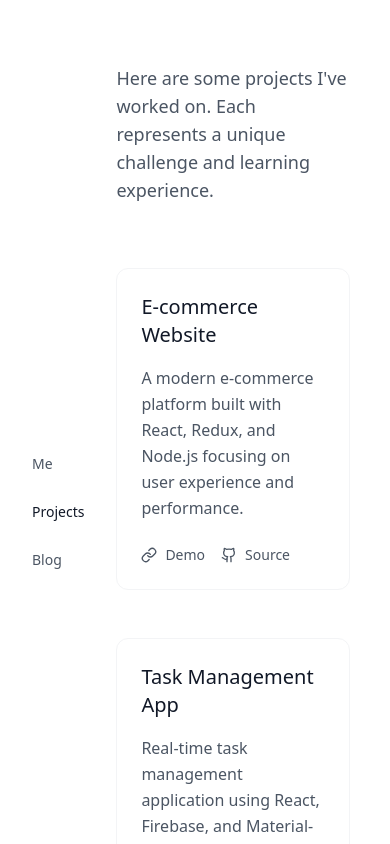
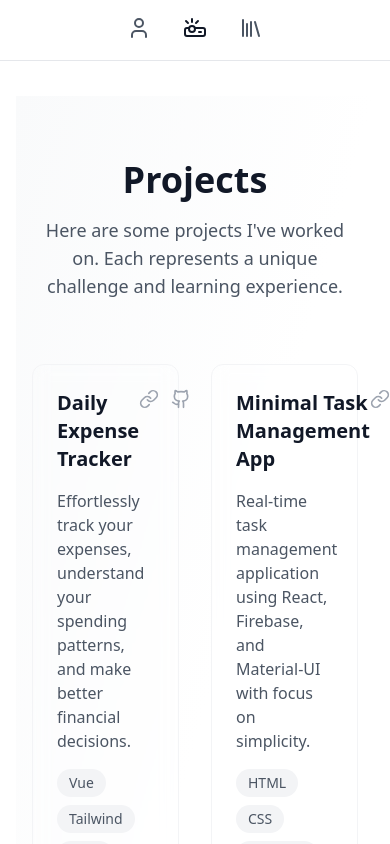
Before and after one commit to gurpreetkaits/gurpreetkait.in, a Vue app: page /projects in a window 390 px wide. Shown: the top 844 px of the page. Built offline with nearby package versions, Linux system fonts and the light colour scheme; a web font is replaced by a local one.

Commit message:
made mobile friendly and added projects with navbar changes

```diff
--- a/src/App.vue
+++ b/src/App.vue
@@ -1,26 +1,19 @@
 <script setup lang="ts">
 import { RouterView } from 'vue-router'
 import Navbar from '@/components/Navbar.vue'
+import CenterNavbar from './components/CenterNavbar.vue';
 </script>
 
 <template>
   <main class="relative min-h-screen">
     <div class="container mx-auto p-4">
-      <div class="grid grid-cols-5 gap-6">
-        <!-- Fixed Navigation -->
-        <div class="col-span-1 sticky items-center flex" style="top: calc(50vh - 100px);">
-          <Navbar />
-        </div>
-
+      <CenterNavbar></CenterNavbar>
       <!-- Scrollable Content Area -->
-        <div class="col-span-4 overflow-y-auto">
       <RouterView v-slot="{ Component }">
         <Transition name="slide-page" mode="out-in" appear>
           <component :is="Component" :key="$route.path" />
         </Transition>
       </RouterView>
-        </div>
-      </div>
     </div>
   </main>
 </template>
--- /dev/null
+++ b/src/components/CenterNavbar.vue
@@ -0,0 +1,75 @@
+<script setup lang="ts">
+import { User, Projector, Library } from 'lucide-vue-next'
+
+interface NavItem {
+  name: string
+  url: string
+  icon: typeof User
+}
+
+const items: NavItem[] = [
+  {
+    name: "Me",
+    url: "/",
+    icon: User
+  },
+  {
+    name: "Projects",
+    url: "/projects",
+    icon: Projector
+  },
+  {
+    name: "Blog",
+    url: "/blog",
+    icon: Library
+  }
+]
+</script>
+
+<template>
+  <div class="fixed top-0 left-0 right-0 bg-white backdrop-blur-sm z-50 border-b">
+    <nav class="max-w-screen-xl mx-auto">
+      <ul class="flex justify-center gap-8 p-4">
+        <li v-for="(item, index) in items" :key="item.name" :style="{
+          animationDelay: `${index * 100}ms`,
+          animation: 'slideIn 0.5s ease-out forwards'
+        }">
+          <router-link :to="item.url" v-slot="{ isActive, isExactActive }">
+            <a :href="item.url" class="group flex flex-col items-center transition-all duration-200 ease-in-out"
+              :class="[
+                (isActive || isExactActive)
+                  ? 'text-gray-900 font-bold'
+                  : 'text-gray-600 hover:text-gray-900'
+              ]">
+              <component :is="item.icon" class="w-6 h-6 mb-1" />
+              <span class="font-medium text-xs hidden md:block">
+                {{ item.name }}
+              </span>
+            </a>
+          </router-link>
+        </li>
+      </ul>
+    </nav>
+  </div>
+
+  <!-- Spacer to prevent content from going under fixed navbar -->
+  <div class="h-20"></div>
+</template>
+
+<style scoped>
+@keyframes slideIn {
+  from {
+    opacity: 0;
+    transform: translateY(-20px);
+  }
+
+  to {
+    opacity: 1;
+    transform: translateY(0);
+  }
+}
+
+.router-link-active {
+  @apply text-gray-900;
+}
+</style>
--- a/src/components/Navbar.vue
+++ b/src/components/Navbar.vue
@@ -43,6 +43,9 @@ const items: NavItem[] = [
               : 'text-gray-600 hover:text-gray-900 hover:bg-gray-100/50'
           ]">
               <span class="font-medium text-sm">
+                <component :is="item.icon" width="13" />
+              </span>
+              <span class="font-medium text-sm hidden lg:block">
                 {{ item.name }}
               </span>
 
--- a/src/views/ProjectsView.vue
+++ b/src/views/ProjectsView.vue
@@ -1,86 +1,102 @@
 <script setup lang="ts">
+import { Link, Github } from 'lucide-vue-next'
+
 interface Project {
   title: string
   description: string
+  techStack: string[]
   demoUrl?: string
   sourceUrl?: string
+  featured?: boolean
 }
 
 const projects: Project[] = [
   {
-    title: "E-commerce Website",
-    description: "A modern e-commerce platform built with React, Redux, and Node.js focusing on user experience and performance.",
-    demoUrl: "#",
-    sourceUrl: "#"
+    title: 'Daily Expense Tracker',
+    description: 'Effortlessly track your expenses, understand your spending patterns, and make better financial decisions.',
+    techStack: ['Vue','Tailwind','Pinia', 'Laravel', 'Mariadb'],
+    demoUrl: 'https://dailyexpensetracker.in/',
+    sourceUrl: '#',
+    featured: true
   },
   {
-    title: "Task Management App",
-    description: "Real-time task management application using React, Firebase, and Material-UI with focus on simplicity.",
-    demoUrl: "#",
-    sourceUrl: "#"
+    title: 'Minimal Task Management App',
+    description: 'Real-time task management application using React, Firebase, and Material-UI with focus on simplicity.',
+    techStack: ['HTML', 'CSS', 'Vanilla JS','Vercel'],
+    demoUrl: 'https://mtm-pwa.vercel.app/',
+    sourceUrl: 'https://github.com/gurpreetkaits/my-minimal-tm',
+    featured: true
+  },{
+    title: '$this (Portfolio)',
+    description: 'A personal blog.',
+    techStack: ['Vue', 'Tailwind', 'Vanilla JS','Vercel'],
+    demoUrl: '/',
+    sourceUrl: 'https://github.com/gurpreetkaits/gurpreetkait.in',
+    featured: true
   }
+  // Add more projects
 ]
 </script>
 
 <template>
-  <Transition name="fade" mode="out-in">
-    <div class="max-w-3xl mx-auto px-6 py-12">
-      <!-- Intro -->
-      <p class="text-gray-600 text-lg mb-16">
+  <div class="min-h-screen bg-gradient-to-br from-gray-50 via-white to-white">
+    <!-- Header -->
+    <div class="max-w-4xl mx-auto px-4 py-16">
+      <h1 class="text-4xl font-bold text-gray-900 mb-4 text-center">Projects</h1>
+      <p class="text-gray-600 text-lg text-center">
         Here are some projects I've worked on. Each represents a unique challenge and learning experience.
       </p>
+    </div>
 
-      <!-- Projects Grid -->
-      <div class="space-y-12">
-        <article v-for="project in projects" :key="project.title" class="group space-y-4 p-6 rounded-xl
-                 border border-gray-100 hover:border-gray-200
-                 transition-all duration-300">
-          <header>
-            <h3 class="text-xl font-medium text-gray-900">
+    <!-- Projects Grid -->
+    <div class="max-w-4xl mx-auto px-4 pb-20">
+      <div class="grid grid-cols-2 gap-8">
+        <div v-for="project in projects" :key="project.title" class="group relative bg-white/60 backdrop-blur-sm rounded-xl p-6 transition-all
+                    hover:shadow-lg hover:bg-white/80 border border-gray-100">
+
+          <!-- Project Header -->
+          <div class="flex items-start justify-between mb-4">
+            <h3 class="text-xl font-semibold text-gray-900 group-hover:text-emerald-600 transition-colors">
               {{ project.title }}
             </h3>
-          </header>
 
-          <p class="text-gray-600 leading-relaxed">
-            {{ project.description }}
-          </p>
+            <!-- Links -->
+            <div class="flex gap-3">
+              <a v-if="project.demoUrl" :href="project.demoUrl" target="_blank"
+                class="text-gray-400 hover:text-emerald-500 transition-colors">
+                <Link class="w-5 h-5" />
+              </a>
+              <a v-if="project.sourceUrl" :href="project.sourceUrl" target="_blank"
+                class="text-gray-400 hover:text-emerald-500 transition-colors">
+                <Github class="w-5 h-5" />
+              </a>
+            </div>
+          </div>
 
-          <footer class="flex gap-4 pt-2">
-            <a v-if="project.demoUrl" :href="project.demoUrl" class="inline-flex items-center gap-2 text-gray-600
-                     hover:text-gray-900 transition-colors" target="_blank" rel="noopener noreferrer">
-              <svg class="w-4 h-4" viewBox="0 0 24 24" fill="none" stroke="currentColor" stroke-width="2"
-                stroke-linecap="round" stroke-linejoin="round">
-                <path d="M10 13a5 5 0 0 0 7.54.54l3-3a5 5 0 0 0-7.07-7.07l-1.72 1.71" />
-                <path d="M14 11a5 5 0 0 0-7.54-.54l-3 3a5 5 0 0 0 7.07 7.07l1.71-1.71" />
-              </svg>
-              <span class="text-sm">Demo</span>
-            </a>
+          <!-- Description -->
+          <p class="text-gray-600 mb-4">{{ project.description }}</p>
 
-            <a v-if="project.sourceUrl" :href="project.sourceUrl" class="inline-flex items-center gap-2 text-gray-600
-                     hover:text-gray-900 transition-colors" target="_blank" rel="noopener noreferrer">
-              <svg class="w-4 h-4" viewBox="0 0 24 24" fill="none" stroke="currentColor" stroke-width="2"
-                stroke-linecap="round" stroke-linejoin="round">
-                <path
-                  d="M15 22v-4a4.8 4.8 0 0 0-1-3.5c3 0 6-2 6-5.5.08-1.25-.27-2.48-1-3.5.28-1.15.28-2.35 0-3.5 0 0-1 0-3 1.5-2.64-.5-5.36-.5-8 0C6 2 5 2 5 2c-.3 1.15-.3 2.35 0 3.5A5.403 5.403 0 0 0 4 9c0 3.5 3 5.5 6 5.5-.39.49-.68 1.05-.85 1.65-.17.6-.22 1.23-.15 1.85v4" />
-                <path d="M9 18c-4.51 2-5-2-7-2" />
-              </svg>
-              <span class="text-sm">Source</span>
-            </a>
-          </footer>
-        </article>
+          <!-- Tech Stack -->
+          <div class="flex flex-wrap gap-2">
+            <span v-for="tech in project.techStack" :key="tech" class="px-3 py-1 text-sm rounded-full bg-gray-100 text-gray-600
+                         group-hover:bg-emerald-50 group-hover:text-emerald-600 transition-colors">
+              {{ tech }}
+            </span>
+          </div>
+
+          <!-- Hover Effect Gradient -->
+          <div class="absolute inset-0 rounded-xl bg-gradient-to-r from-emerald-500/0 to-emerald-500/0
+                      opacity-0 group-hover:opacity-10 transition-opacity pointer-events-none">
+          </div>
+        </div>
       </div>
     </div>
-  </Transition>
+  </div>
 </template>
 
 <style scoped>
-.fade-enter-active,
-.fade-leave-active {
-  transition: opacity 0.3s ease;
-}
-
-.fade-enter-from,
-.fade-leave-to {
-  opacity: 0;
+.backdrop-blur-sm {
+  backdrop-filter: blur(8px);
+  -webkit-backdrop-filter: blur(8px);
 }
 </style>
```
Lines whose indentation alone changed are shown as unchanged.
